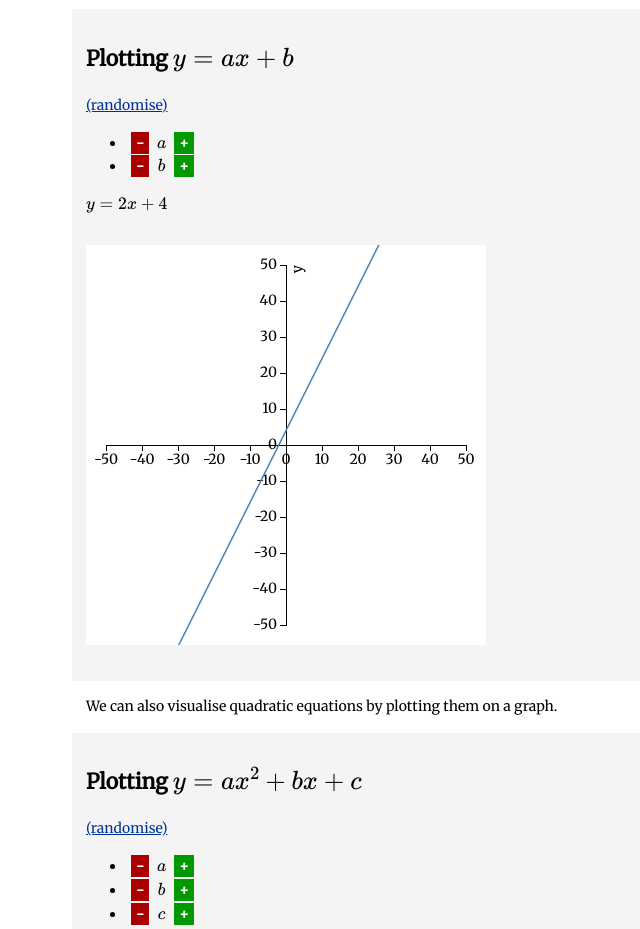
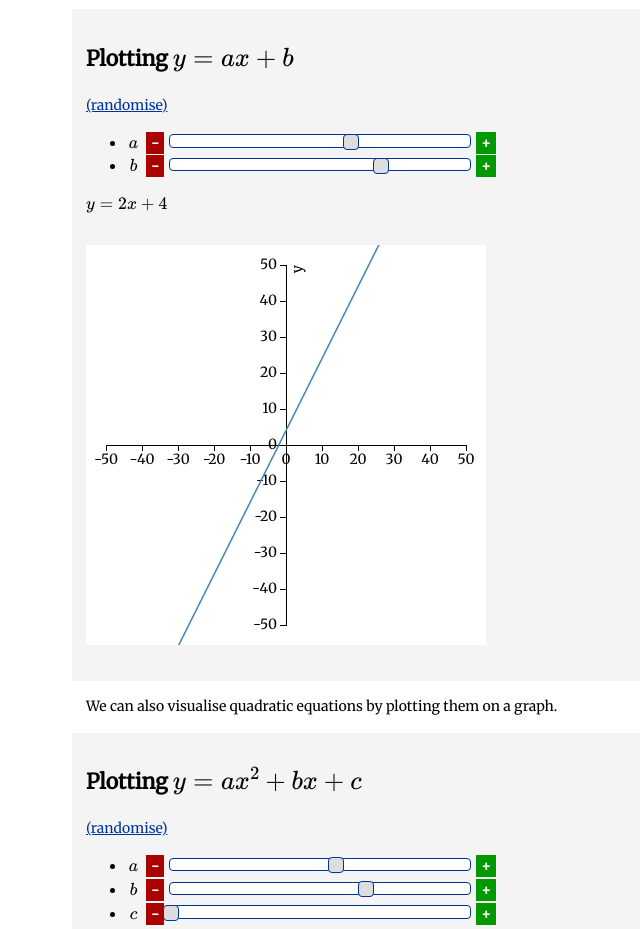
Before and after one commit to mwilliamson/quadratics, a plain HTML site: page index.html in a window 1280 px wide. Shown: the part 780-1709 px from the top of the page, without its empty margins (254-894 px from the left). Drawn offline with nearby package versions, Linux system fonts and the light colour scheme; some packages are replaced by stand-ins of ours.

Commit message:
Add sliders for coefficients

```diff
--- a/index.html
+++ b/index.html
@@ -159,6 +159,7 @@
     </script>
     <script src="http://d3js.org/d3.v3.js"></script>
     <script src="http://code.jquery.com/jquery-1.11.0.min.js"></script>
+    <script src="http://code.jquery.com/ui/1.10.4/jquery-ui.min.js"></script>
     <script src="main.js"></script>
 
   </body>
--- a/main.js
+++ b/main.js
@@ -64,6 +64,11 @@
     function createCoefficientControl(coefficientIndex, power, currentEquation) {
         var li = $(document.createElement("li"));
 
+        var name = $(document.createElement("span"));
+        name.addClass("control-name");
+        name.text("$$ " + String.fromCharCode("a".charCodeAt(0) + coefficientIndex) + " $$");
+        li.append(name);
+
         var less = $(document.createElement("span"));
         less.addClass("action");
         less.addClass("button-less");
@@ -81,10 +86,7 @@
             currentEquation.update(equation);
         });
 
-        var name = $(document.createElement("span"));
-        name.addClass("control-name");
-        name.text("$$ " + String.fromCharCode("a".charCodeAt(0) + coefficientIndex) + " $$");
-        li.append(name);
+        li.append(createCoefficientSlider(power, currentEquation));
 
         var more = $(document.createElement("span"));
         more.addClass("action");
@@ -104,6 +106,22 @@
         });
 
         return li.get(0);
+    }
+
+    function createCoefficientSlider(power, currentEquation) {
+        var sliderElement = $('<div class="coefficient-slider">');
+        sliderElement.slider({
+            min: -10,
+            max: 10,
+            step: 0.1,
+            value: currentEquation.value().coefficients[power]
+        });
+        sliderElement.on("slide", function(event, ui) {
+            var equation = {coefficients: currentEquation.value().coefficients.slice(0)};
+            equation.coefficients[power] = ui.value;
+            currentEquation.update(equation);
+        });
+        return sliderElement;
     }
 
     function randomEquation(highestPower) {
--- a/style.css
+++ b/style.css
@@ -76,3 +76,30 @@ table.steps th, table.steps td {
     width: 15px;
     text-align: center;
 }
+
+.ui-slider {
+    position: relative;
+}
+
+.ui-slider .ui-slider-handle {
+    position: absolute;
+}
+
+.coefficient-slider {
+    display: inline-block;
+    width: 300px;
+    height: 0.8em;
+    border: 1px solid #039;
+    border-radius: 4px;
+    background-color: #fff;
+}
+
+.coefficient-slider .ui-slider-handle {
+    width: 1em;
+    height: 1em;
+    margin-left: -0.5em;
+    margin-top: -0.1em;
+    border: 1px solid #039;
+    border-radius: 4px;
+    background-color: #ddd;
+}
```
